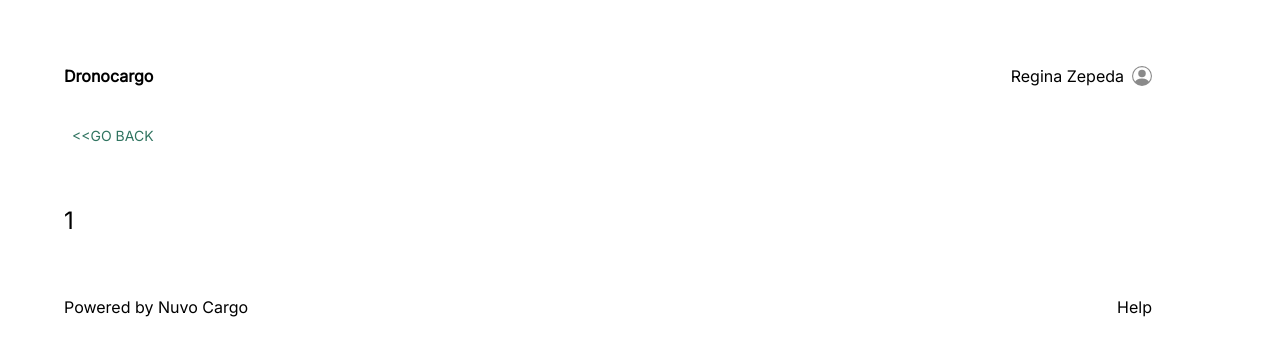
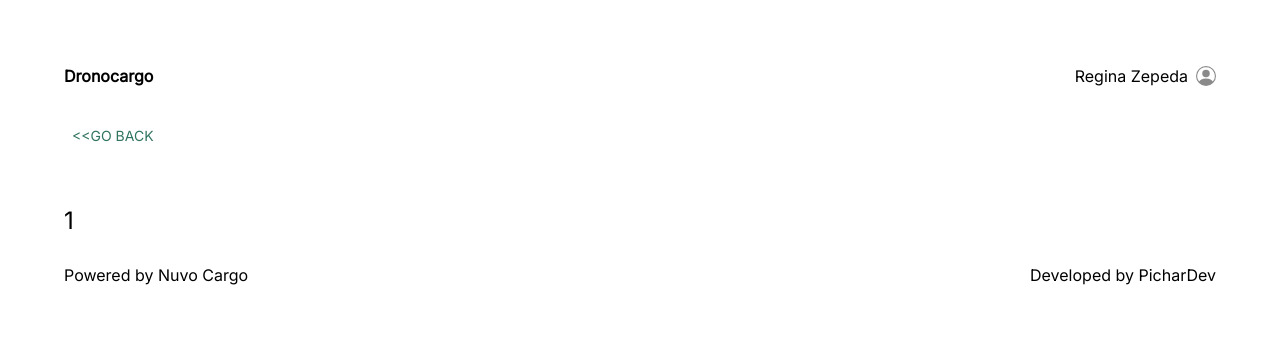
Before and after one commit to pichar376/deliveries-app, a React (Create React App) app: page /shipment/1 in a window 1280 px wide. Shown: the top 356 px of the page. Built offline with nearby package versions, Linux system fonts and the light colour scheme.

Commit message:
adjustment footer

```diff
--- a/src/components/Footer/Footer.jsx
+++ b/src/components/Footer/Footer.jsx
@@ -1,14 +1,16 @@
-import { Stack, Typography } from "@mui/material";
+import { Box, Stack, Typography } from "@mui/material";
 import { footerStyleStack, footerItemStyles } from "./Footer.styles";
 
 const Footer = () => {
   return (
-    <Stack direction="row" sx={footerStyleStack}>
-      <Typography sx={{ ...footerItemStyles, flexGrow: 1 }}>
-        Powered by Nuvo Cargo
-      </Typography>
-      <Typography>Help</Typography>
-    </Stack>
+    <Box sx={{ width: "100%", margin: "1rem auto" }}>
+      <Stack direction="row" sx={{ ...footerStyleStack }}>
+        <Typography sx={{ ...footerItemStyles }}>
+          Powered by Nuvo Cargo
+        </Typography>
+        <Typography>Developed by PicharDev</Typography>
+      </Stack>
+    </Box>
   );
 };
 
--- a/src/components/Footer/Footer.styles.js
+++ b/src/components/Footer/Footer.styles.js
@@ -1,6 +1,7 @@
 export const footerStyleStack = {
-  margin: "48px 0 ",
-  alignItems: "center",
+  width: "100%",
+  display: "flex",
+  justifyContent: "space-between",
 }
 
 export const footerItemStyles = {
--- a/src/pages/Delivery/Delivery.jsx
+++ b/src/pages/Delivery/Delivery.jsx
@@ -30,8 +30,8 @@ const Delivery = () => {
 
           <Route path="/shipment/:id" element={<Shipment />} />
         </Routes>
-        <Footer />
       </Box>
+      <Footer />
     </ThemeProvider>
   );
 };
--- a/src/pages/Delivery/Delivery.styles.js
+++ b/src/pages/Delivery/Delivery.styles.js
@@ -2,5 +2,5 @@ export const styleDelivery = {
   display: "flex",
   flexDirection: "column",
   mt: "32px",
-  maxWidth: "1088px",
+  maxWidth: "100%",
 }
--- a/src/pages/Shipment/Shipment.jsx
+++ b/src/pages/Shipment/Shipment.jsx
@@ -11,7 +11,7 @@ const Shipment = () => {
     navigate("/");
   };
   return (
-    <Box>
+    <Box sx={{ flexGrow: "1" }}>
       <Button sx={{ marginTop: "30px", color: "#307460" }} onClick={goToHome}>
         {"<<"}Go Back
       </Button>
```
